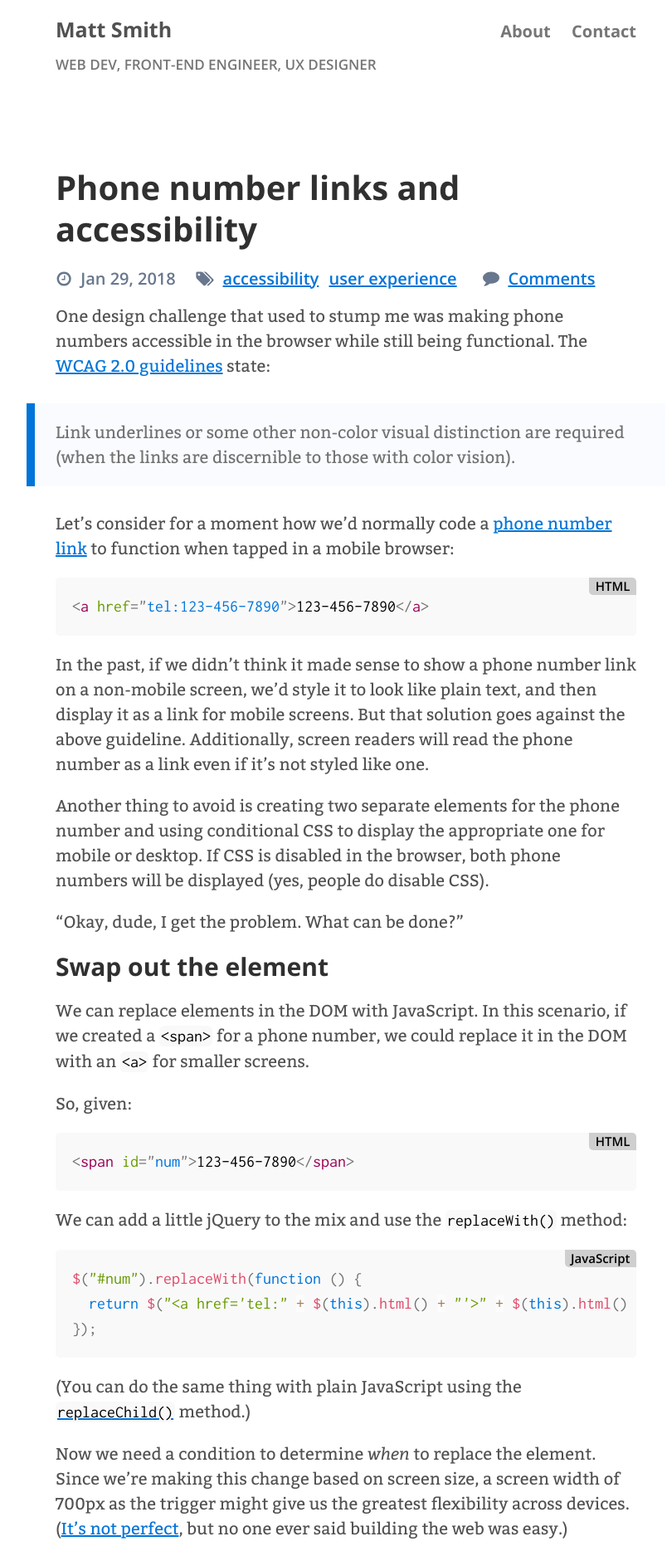
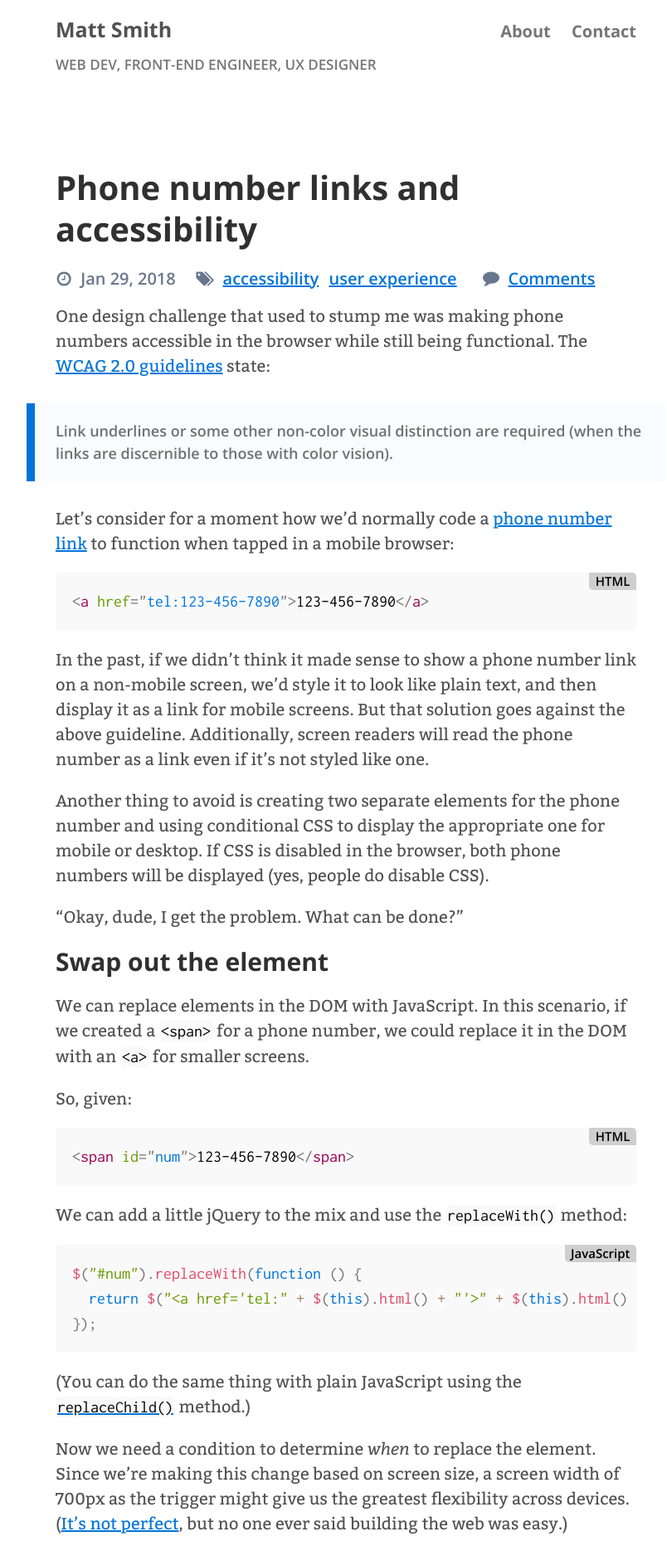
Before and after one commit to AllThingsSmitty/allthingssmitty.github.io, a Jekyll site: the page built from _posts/2018-01-29-phone-number-links-and-accessibility.md, in a window 1280 px wide. Shown: the top 1869 px of the page at 83% size, without its empty margins (223-1027 px from the left). Built offline with Jekyll 4.4.1, drawn with Linux system fonts in a browser that asks for light colours; comment, search, counter and statistics services are not loaded.

Commit message:
Updated font family

```diff
--- a/_sass/_message.scss
+++ b/_sass/_message.scss
@@ -6,6 +6,7 @@
 .message {
   background-color: $gray-1;
   color: $gray-4;
+  font-family: $secondary-font-family-semibold;
   font-size: .9rem;
   margin-bottom: 1rem;
   padding: 1rem;
--- a/_sass/_type.scss
+++ b/_sass/_type.scss
@@ -75,6 +75,8 @@
   background-color: $sky-blue;
   border-left: .5rem solid $border-color-blue;
   color: $gray-4;
+  font-family: $secondary-font-family-semibold;
+  font-size: .9rem;
   margin: .8rem 0;
   padding: 1rem;
 
```
